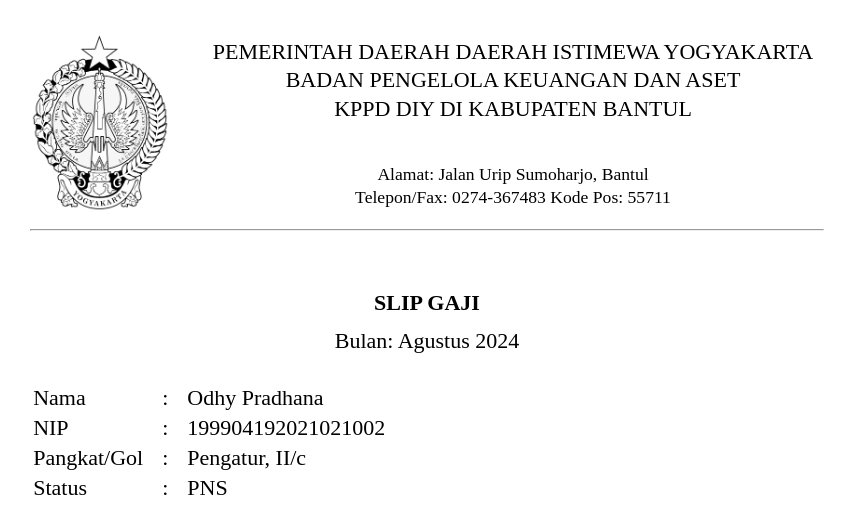
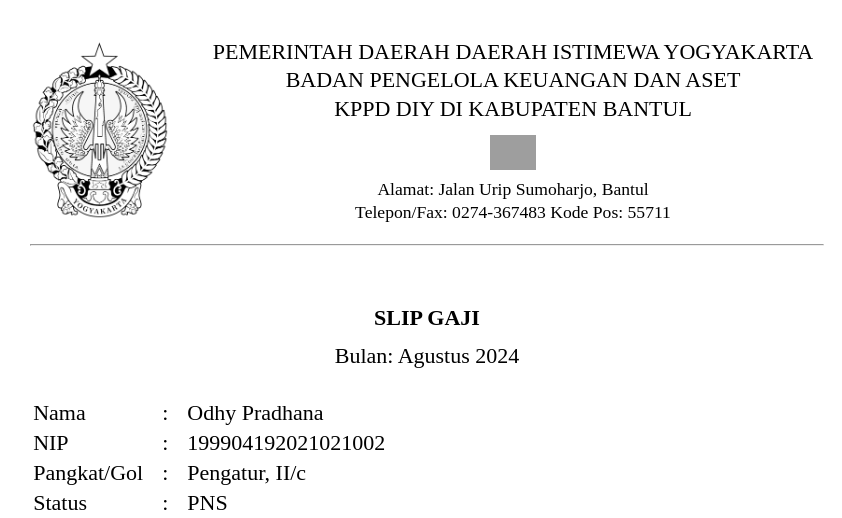
Before and after one commit to odhyp/asik, a Python web app: template templates/slip.html in a window 1280 px wide. Shown: the top 518 px of the page, without its empty margins (213-1055 px from the left). Run offline with Jinja, Linux system fonts and the light colour scheme; the template is opened without the code that fills it, so the values that code supplies are empty; grey boxes are pictures that could not be loaded.

Commit message:
feat: add sample aksara image

```diff
--- a/templates/slip.html
+++ b/templates/slip.html
@@ -72,9 +72,9 @@
 
     .header__aksara {
       display: block;
-      height: 20px;
+      height: 35px;
       max-width: 500px;
-
+      margin-inline: auto;
     }
 
     .header__sub-profile {
@@ -152,7 +152,7 @@
           <p>Badan Pengelola Keuangan dan Aset</p>
           <p>KPPD DIY DI KABUPATEN BANTUL</p>
         </div>
-        <img class="header__aksara" src="">
+        <img class="header__aksara" src="../assets/aksara.png">
         <div class="header__sub-profile">
           <p>Alamat: Jalan Urip Sumoharjo, Bantul</p>
           <p>Telepon/Fax: 0274-367483 Kode Pos: 55711</p>
```
